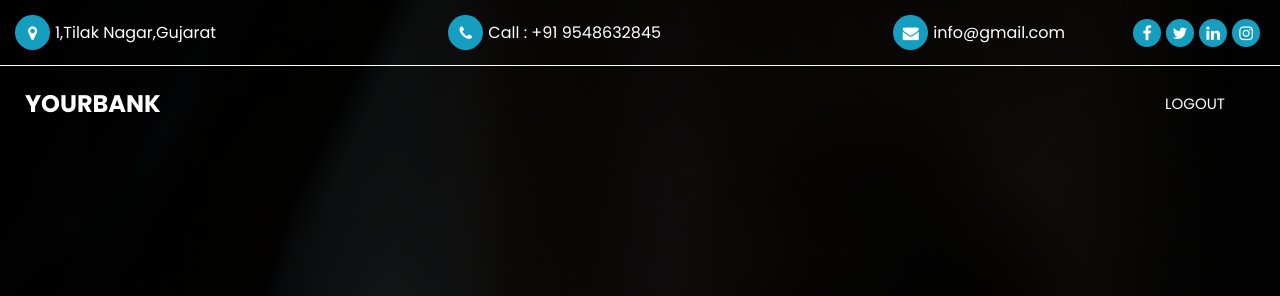
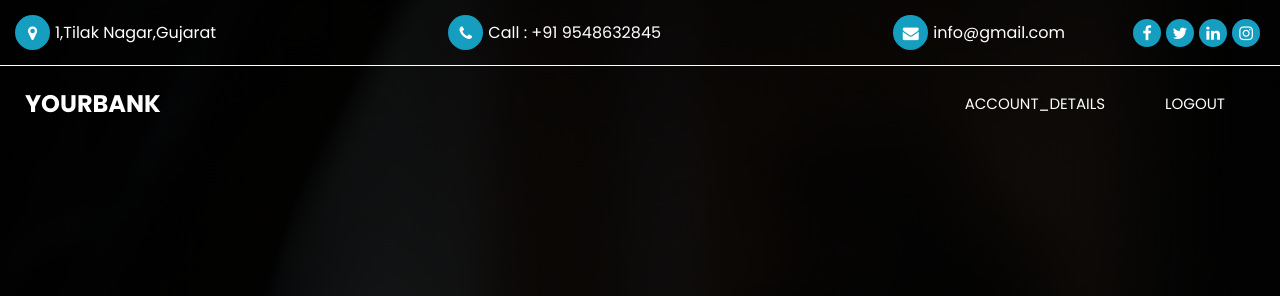
Before and after one commit to deepvadsak1/Projects-Of-Python, a Flask app: template BANK WEBSITE PROJECT/templates/index.html in a window 1280 px wide. Shown: the top 296 px of the page. Run offline with Flask 3, Linux system fonts and the light colour scheme; the template is opened without the code that fills it, so the values that code supplies are empty; some libraries are stand-ins or nearby versions.

Commit message:
committed

```diff
--- a/BANK WEBSITE PROJECT/main.py
+++ b/BANK WEBSITE PROJECT/main.py
@@ -49,7 +49,7 @@ def main_page():
 # @jwt.invalid_token_loader
 @app.route("/logout", methods=["POST",'GET'])
 def logout_with_cookies():
-    response = redirect(url_for('ac_page'))
+    response = redirect(url_for('main_page'))
     unset_jwt_cookies(response)
     return response
 
@@ -192,7 +192,7 @@ def index():
     return render_template('index.html')
 
 
-@app.route("/acno", methods = ['GET','POST'])
+@app.route("/ac_no", methods = ['GET','POST'])
 def create_ac_no():
     ac_no = request.form.get('ac_no')
     pin = request.form.get('pin')
@@ -205,7 +205,7 @@ def create_ac_no():
             return "User already exists! Please choose a different account number."
     else:
             users[ac_no] = {'ac_no':ac_no, 'pin':pin}
-            return render_template('contact.html')
+            return render_template('ac_no.html')
 
 
 if __name__ == "__main__":
--- a/BANK WEBSITE PROJECT/templates/ac_page.html
+++ b/BANK WEBSITE PROJECT/templates/ac_page.html
@@ -119,12 +119,12 @@
         <div class="col-md-5 mx-auto">
           <div class="form_container">
             <div class="heading_container heading_center">
-              <h2>Login</h2>
+              <h2>Account Details</h2>
             </div>
             <form action="/login" method="post">
               <div class="form-row">
                 <div class="form-group col">
-                  <input type="email" class="form-control" placeholder="Account No" name="ac_no" />
+                  <input type="number" class="form-control" placeholder="Account No" name="ac_no" />
                 </div>
               </div>
               <div class="form-row">
--- a/BANK WEBSITE PROJECT/templates/contact.html
+++ b/BANK WEBSITE PROJECT/templates/contact.html
@@ -94,13 +94,13 @@
                 </li>
                 <li class="nav-item">
                   <a class="nav-link" href="/about"> About</a>
-                </li>
+                </li>-->
                 <li class="nav-item">
                   <a class="nav-link" href="/service">Services</a>
                 </li>
                 <li class="nav-item active">
                   <a class="nav-link" href="/contact">Contact Us <span class="sr-only">(current)</span></a>
-                </li> -->
+                </li>
                 <li class="nav-item active">
                   <a class="nav-link" href="/logout">LogOut</a>
                 </li>
--- a/BANK WEBSITE PROJECT/templates/index.html
+++ b/BANK WEBSITE PROJECT/templates/index.html
@@ -87,8 +87,16 @@
               <span class=""> </span>
             </button>
 
+
             <div class="collapse navbar-collapse" id="navbarSupportedContent">
               <ul class="navbar-nav  ">
+                <li class="nav-item">
+                  <a class="nav-link" href="/ac_page">
+                    <span>
+                      Account_Details
+                    </span>
+                  </a>
+                </li>
                 <li class="nav-item">
                   <a class="nav-link" href="/logout">
                     <span>
```
